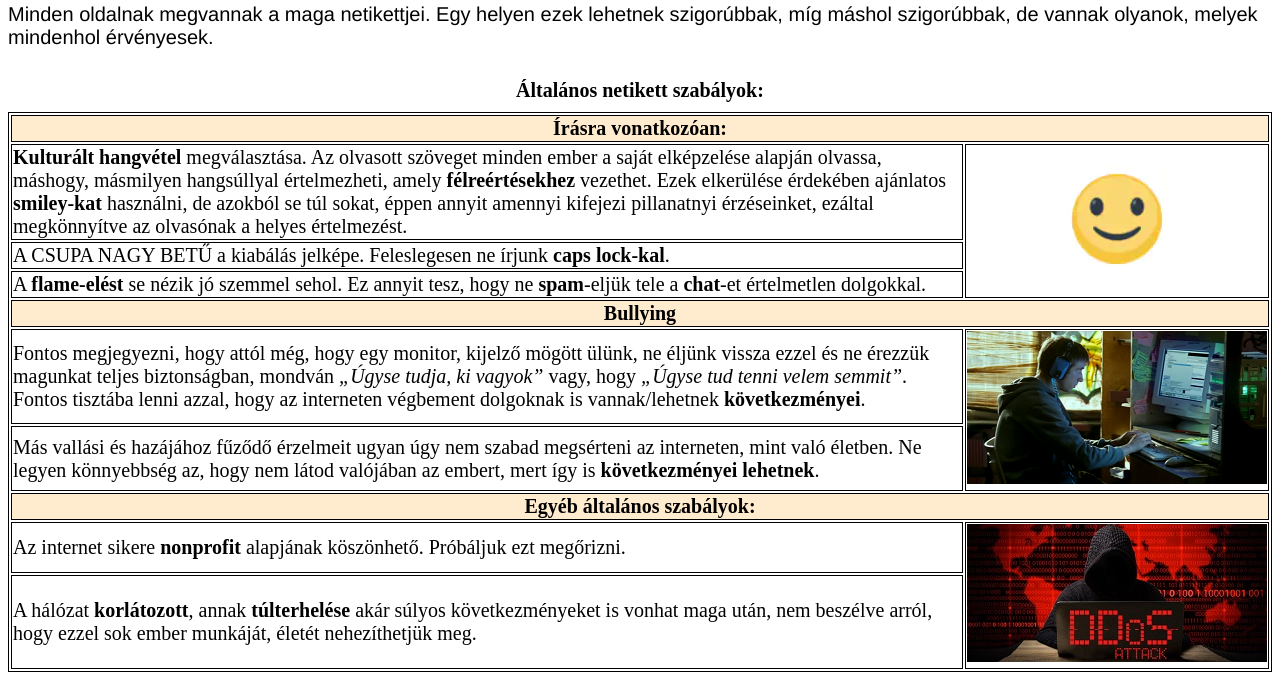
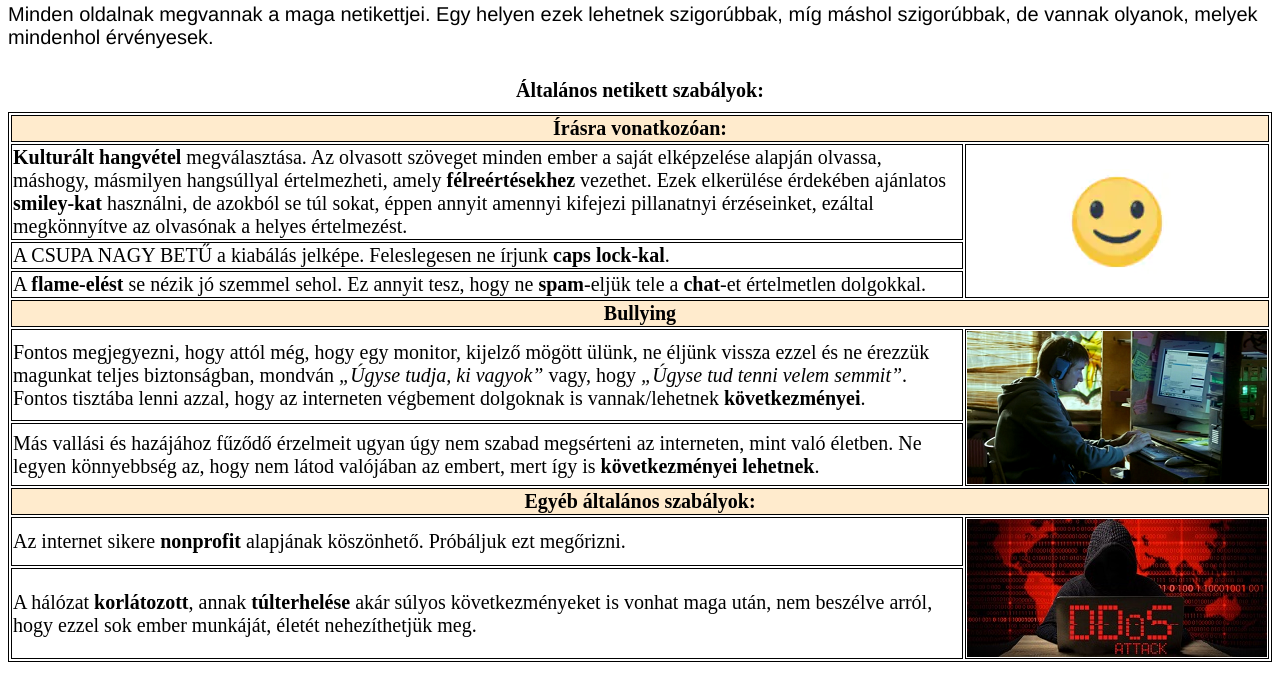
Before and after one commit to gergo-botragyi/Erettsegi-temakorok-2.-tema, a plain HTML site: page netikett.html in a window 1280 px wide. Shown: the part 129-809 px from the top of the page. Drawn offline with Linux system fonts and the light colour scheme.

Commit message:
kisebb változtatások

```diff
--- a/netikett.html
+++ b/netikett.html
@@ -26,7 +26,7 @@
 			<td>
 				<strong>Kulturált hangvétel</strong> megválasztása. Az olvasott szöveget minden ember a saját elképzelése alapján olvassa, máshogy, másmilyen hangsúllyal értelmezheti, amely <strong>félreértésekhez</strong> vezethet. Ezek elkerülése érdekében ajánlatos <strong>smiley-kat</strong> használni, de azokból se túl sokat, éppen annyit amennyi kifejezi pillanatnyi érzéseinket, ezáltal megkönnyítve az olvasónak a helyes értelmezést.
 			</td>
-			<td rowspan="3" id="smiley">
+			<td rowspan="3">
 				<a href="smileys_big.png"><img src="smiley.png" alt="a smiley"></a>
 			</td>
 		</tr>
@@ -60,7 +60,7 @@
 				Az internet sikere <strong>nonprofit</strong> alapjának köszönhető. Próbáljuk ezt megőrizni.
 			</td>
 			<td rowspan="2">
-				<img src="ddos-attack.jpg" alt="A kép egy ddos (ejtsd: dédosz) támadást ábrázol. Egy hacker (ejtsd: hekker) egy laptop mögött ül, mögötte egy piros világtérkép">
+				<img src="DDoS-Attack.jpg" alt="A kép egy ddos (ejtsd: dédosz) támadást ábrázol. Egy hacker (ejtsd: hekker) egy laptop mögött ül, mögötte egy piros világtérkép">
 			</td>
 		</tr>
 		<tr>
--- a/style.css
+++ b/style.css
@@ -50,9 +50,10 @@
 #cap{
     padding: 10px;
 }
-#smiley{
-    border: 1px solid black;
-    text-align: center;
+#netikett img{
+    display: block;
+    margin-left: auto;
+    margin-right: auto;
 }
 #netikettek{
     font-size: 1.25em;
```
